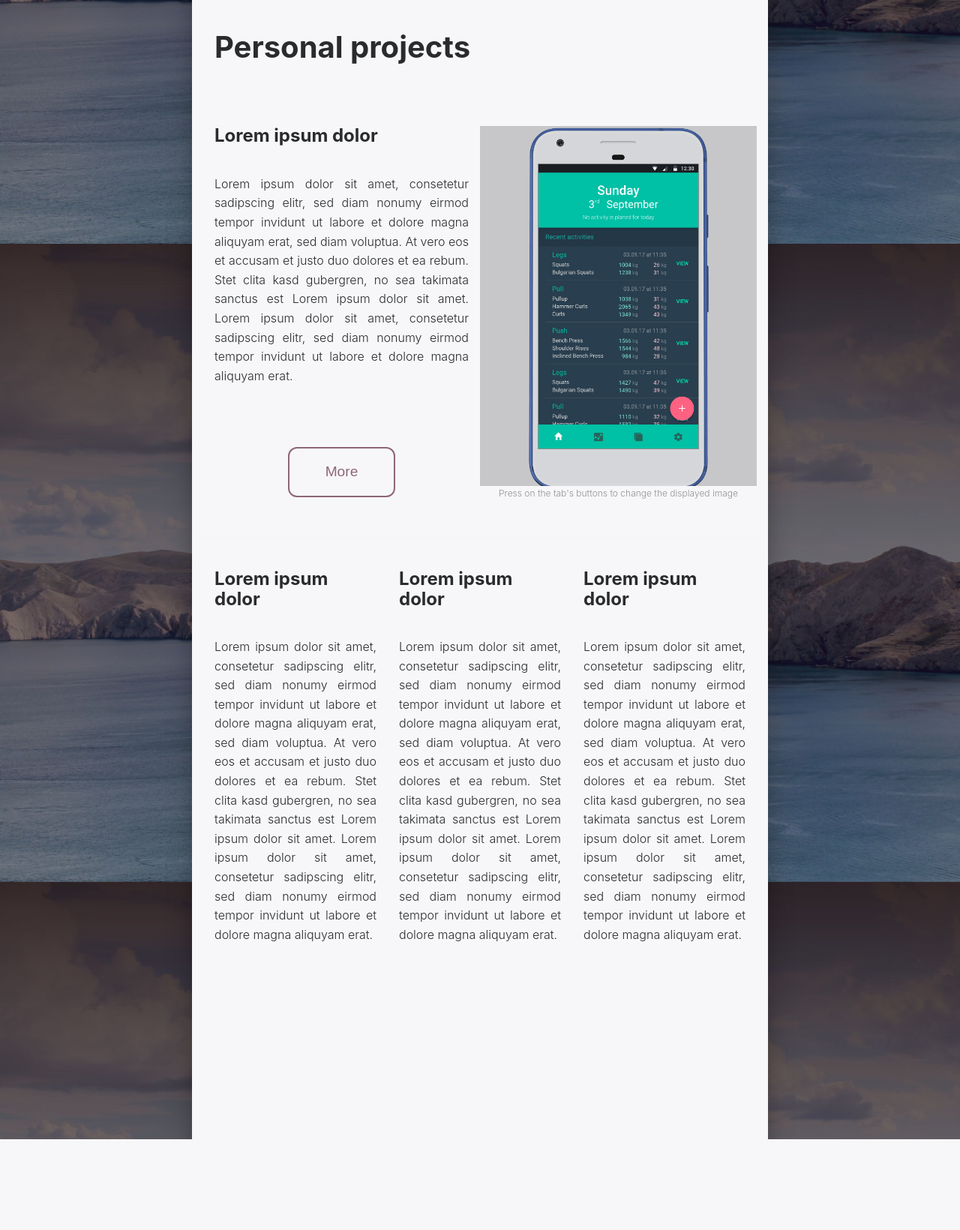
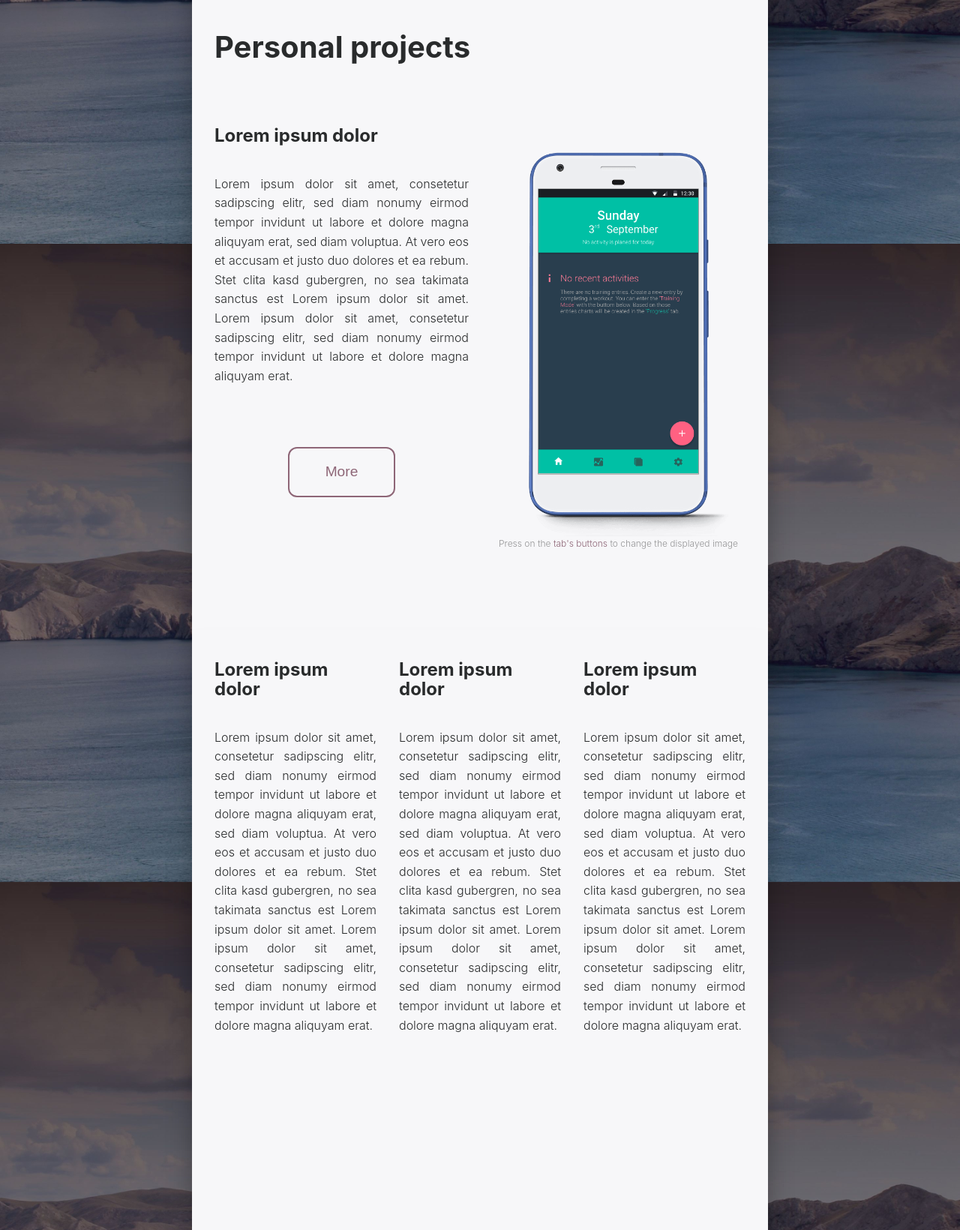
Before and after one commit to jgawrylkowicz/jgawrylkowicz.github.io, a PHP site: page / in a window 1280 px wide. Shown: the part 2227-3867 px from the top of the page at 75% size. Before the commit the page ends 3746 px from the top, so only its background shows below. Run offline with PHP 8.4, Linux system fonts and the light colour scheme.

Commit message:
phone and display finally fixed, still need to test if it's responsive on mobile devices

```diff
--- a/css/index.css
+++ b/css/index.css
@@ -16,6 +16,7 @@ body {
   background-position: right top;
   background-attachment: fixed;
   background-size: cover;
+  -webkit-transition: background-image ease 0.8s;
   transition: background-image ease 0.8s;
 }
 html {
@@ -46,15 +47,6 @@ p {
   padding-bottom: 50px;
 }
 
-p.info{
-  text-align: center;
-  padding: 0;
-  margin: 0;
-  opacity: 0.5;
-  font-size: 0.75rem;
-  font-weight: 300;
-}
-
 button  {
   border: 2px solid #8e6677;
   border-image-slice: 3;
@@ -73,9 +65,7 @@ button  {
 }
 
 button:hover {
-  background-image: -webkit-linear-gradient(to right, #618099 0%, #8e6677 51%, #618099 100%);
-  background-image: -moz-linear-gradient(to right, #618099 0%, #8e6677 51%, #618099 100%);
-  background-image: -o-linear-gradient(to right, #618099 0%, #8e6677 51%, #618099 100%);
+  background-image: -webkit-gradient(linear, left top, right top, from(#618099), color-stop(51%, #8e6677), to(#618099));
   background-image: linear-gradient(to right, #618099 0%, #8e6677 51%, #618099 100%);
   background-color: #8e6677;
   color: white;
@@ -100,7 +90,8 @@ button:hover {
   text-align: justify;
   padding-left: 0;
   padding-right: 0;
-  box-shadow: 0px 32px 32px 0px rgba(0, 0, 0, 0.3);
+  -webkit-box-shadow: 0px 32px 32px 0px rgba(0, 0, 0, 0.3);
+          box-shadow: 0px 32px 32px 0px rgba(0, 0, 0, 0.3);
 }
 .intro-section {
   margin-top: 15vh;
@@ -149,7 +140,8 @@ li {
 .navbar.navbar-light {
   background-color: var(--navbar-color);
   border-bottom: 1px solid var(--navbar-border-botom);
-  box-shadow: 0px 2px 8px 0px rgba(0, 0, 0, 0.1);
+  -webkit-box-shadow: 0px 2px 8px 0px rgba(0, 0, 0, 0.1);
+          box-shadow: 0px 2px 8px 0px rgba(0, 0, 0, 0.1);
 }
 .navbar-light .navbar-nav .nav-link {
   color: rgba(255,255,255,0.4);
@@ -183,66 +175,52 @@ li {
 Phone background and display
 */
 
-/*
-.phone-background{
-  position: relative;
-  height: 100%;
-  width: 100%;
-  margin-left:auto;
-  margin-right:auto;
-  display:block;
-
+#wrapper{
+  padding-left: 0;
+  padding-right: 0;
 }
 
-.phone-display{
+#phone-background{
+  height: auto;
+  width: 100%;
+  position: relative;
+}
+
+#phone-display{
   position: absolute;
-  height: 69.5%;
-  width: auto;
-  top: 13.95%;
-  left: 22.8%;
-}
-*/
-
-
-#phone-background,
-#phone-display{
-  background-color: rgba(0,0,0,0.1);
-  width: 100%;
-  height: 60vh;
-
-}
-#phone-background {
-  background-image: url("../img/google_blue.png");
+  margin: auto;
+  top: 0;
+  left: 0;
+  right: 0;
+  bottom: 0;
+  background-image: url("../img/spotter/1.png");
   background-repeat: no-repeat;
-  background-position: center;
-  background-size: 100%;
-}
-.sp{
-
-  background-image: url("../img/spotter/6.png");
-  background-repeat: no-repeat;
-  /*background-position: center;*/
   background-position: center;
   background-size: 57.8% auto;
   -webkit-transition: background-image  0.25s ease-in-out;
-  -moz-transition: background-image  0.25s ease-in-out;
-  -o-transition: background-image  0.25s ease-in-out;
   transition: background-image  0.25s ease-in-out;
+}
+#info{
+  color: rgba(0,0,0,0.4);
+  text-align: center;
+  font-size: 0.75rem;
+  font-weight: 300;
+}
+.important{
+  color: #8e6677;
 }
 
 #tabs{
-/*  background-color: rgba(0,0,255,0.5);*/
   z-index: 3;
-  bottom: 25%;
-  left: 9.12vh;
-  width: 70%;
-  height: 3.74vh;
-  position: relative;
+  bottom: 15.2%;
+  left: 21.2%;
+  width: 57.68%;
+  height: 6%;
+  position: absolute;
 }
 #link1, #link2, #link3, #link4{
-
   position: absolute;
-  width: 3.74vh;
+  width: 15%;
   height: 100%;
   cursor: pointer; cursor: hand;
 }
--- a/index.html
+++ b/index.html
@@ -50,7 +50,6 @@
   </nav>
   <div id="spyOnContent" data-aos="fade-zoom-in" class="content" data-target="#navbarSpy" data-spy="scroll">
 
-    <div class="block">
     <div id="intro" class="container-fluid section intro-section">
 
       <div class="thumb thumb-intro"></div>
@@ -97,11 +96,12 @@
       <div class="text-container">
         <div class="row">
 
-            <div class="col-xl-12 col-lg-12 col-md-12 col-sm-12 col-12">
+          <div class="col">
             <h1>Personal projects</h1>
             <br>
+
             <div class="row justify-content-around">
-                <div class="col-xl-6 col-lg-6 col-md-12 col-sm-12 col-12">
+              <div class="col-xl-6 col-lg-6 col-12">
 
                 <h3>Lorem ipsum dolor</h3>
                 <p>
@@ -109,35 +109,16 @@
                   sanctus est Lorem ipsum dolor sit amet. Lorem ipsum dolor sit amet, consetetur sadipscing elitr, sed diam nonumy eirmod tempor invidunt ut labore et dolore magna aliquyam erat.
                 </p>
 
-                  <!--
-                  <svg height="150" width="150">
-                    <linearGradient id="linearColors" x1="0" y1="0" x2="1" y2="1">
-                      <stop offset="5%" stop-color="#618099"></stop>
-                      <stop offset="25%" stop-color="#8e6677"></stop>
-                      <stop offset="40%" stop-color="#618099"></stop>
-                      <stop offset="60%" stop-color="#8e6677"></stop>
-                      <stop offset="80%" stop-color="#618099"></stop>
-                      <stop offset="100%" stop-color="#8e6677"></stop>
-                   </linearGradient>
-                    <circle cx="75" cy="75" r="50" stroke-width="4" fill="transparent" stroke="url(#linearColors)"/>
-
-                  </svg>
-                -->
-
                 <div class="button-wrapper">
                   <button type="button">More</button>
                 </div>
 
               </div>
-
-                <div class="col-xl-6 col-lg-6 col-md-8 col-sm-8 col-8">
-                  <div class="row justify-content-around">
-                      <!--
+              <div class="col-xl-6 col-lg-6 col">
+                <div class="row">
+                  <div id="wrapper" class="col">
                     <img id="phone-background" class="phone-background" src="img/google_blue.png"></img>
-                      <img id="phone-display" class="phone-display" src="img/spotter/4.png">                    </img>
-                      -->
-                        <div id="phone-background">
-                          <div id="phone-display" class="sp">
+                    <div id="phone-display">
                       <div id="tabs">
                         <div id="link1"></div>
                         <div id="link2"></div>
@@ -146,12 +127,11 @@
                       </div>
                     </div>
                   </div>
-
-
+                </div>
                 <div class="row">
                   <div class="col">
-                      <p class="info">Press on the tab's buttons to change the displayed image</p>
-                    </div>
+                    <p id="info">Press on the <span class="important"> tab's buttons </span> to change the displayed image
+                    </p>
                   </div>
                 </div>
               </div>
```
Lines whose indentation alone changed are shown as unchanged.
